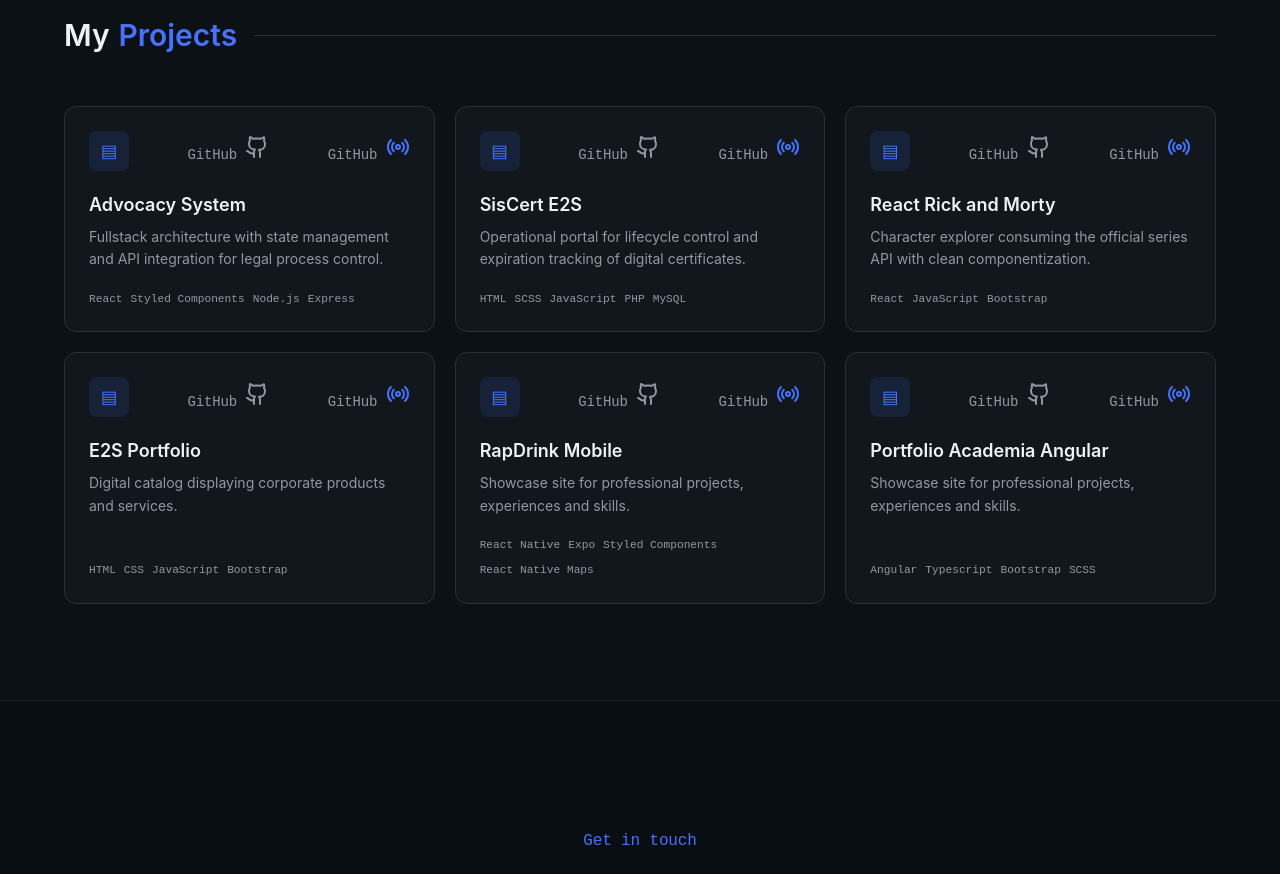
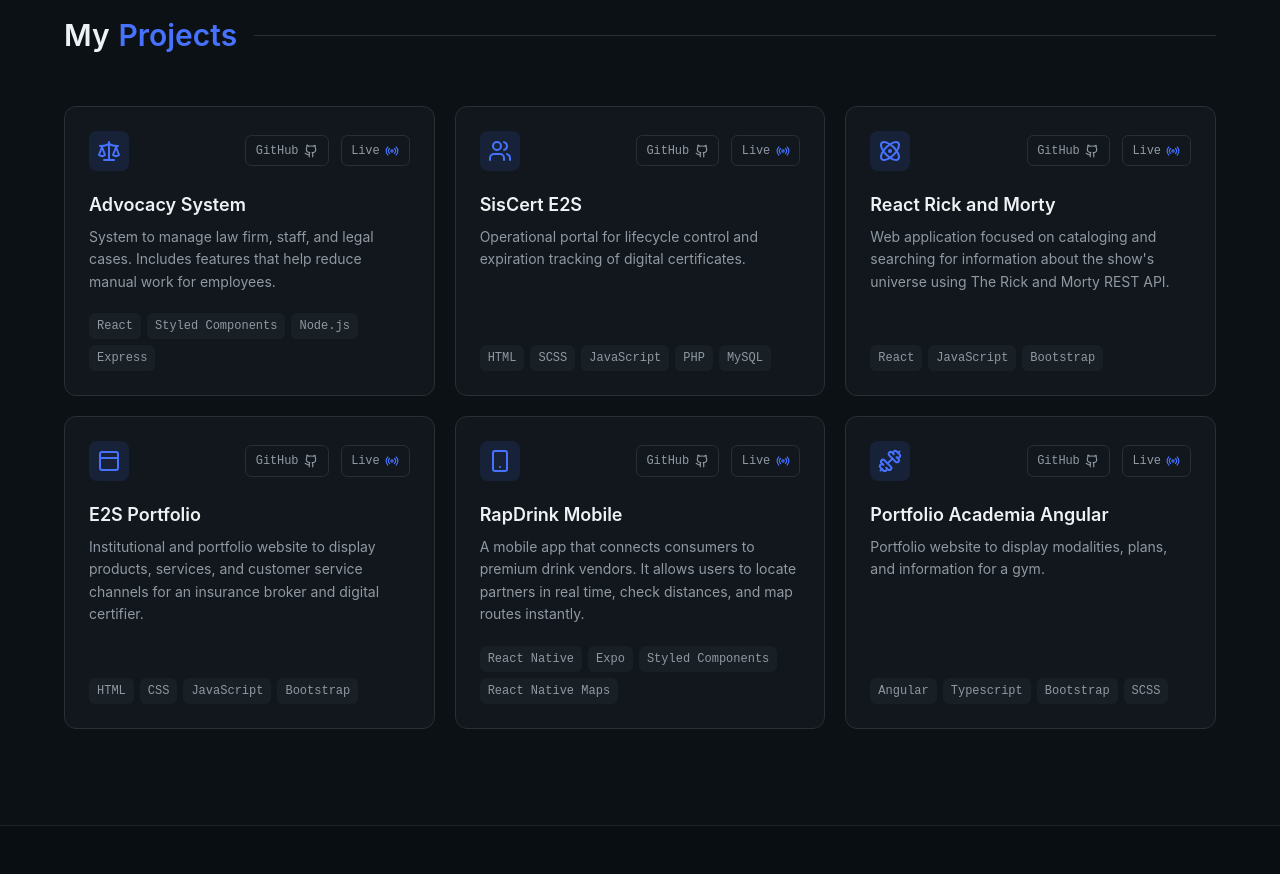
Before and after one commit to rafaelcarvalho-git/portfolio-rafael-carvalho, an Angular app: page / in a window 1280 px wide. Shown: the part 3140-4014 px from the top of the page. Built offline with nearby package versions, Linux system fonts and the light colour scheme.

Commit message:
concluindo projetos

```diff
--- a/src/app/shared/projects/projects.html
+++ b/src/app/shared/projects/projects.html
@@ -8,17 +8,19 @@
       @for (project of projects; track project.name) {
         <article class="project">
           <div class="project-top">
-            <div class="project-ico">▤</div>
+            <div class="project-ico" [innerHTML]="getIconSvg(project.icon)"></div>
+            <div>
               <a
                 class="gh mono"
-              href="https://github.com/rafaelcarvalho-git"
+                [href]="project.repo"
                 target="_blank"
-              rel="noreferrer"
+                rel="noopener noreferrer"
+                style="margin-right: 12px"
                 >GitHub
                 <svg
                   xmlns="http://www.w3.org/2000/svg"
-                width="24"
-                height="24"
+                  width="18"
+                  height="18"
                   viewBox="0 0 24 24"
                   fill="none"
                   stroke="currentColor"
@@ -33,16 +35,12 @@
                   <path d="M9 18c-4.51 2-5-2-7-2" />
                 </svg>
               </a>
-            <a
-              class="gh mono"
-              href="https://github.com/rafaelcarvalho-git"
-              target="_blank"
-              rel="noreferrer"
-              >GitHub
+              <a class="gh mono" [href]="project.link" target="_blank" rel="noopener noreferrer"
+                >Live
                 <svg
                   xmlns="http://www.w3.org/2000/svg"
-                width="24"
-                height="24"
+                  width="18"
+                  height="18"
                   viewBox="0 0 24 24"
                   fill="none"
                   stroke="#4672fe"
@@ -59,6 +57,7 @@
                 </svg>
               </a>
             </div>
+          </div>
           <h3>{{ project.name }}</h3>
           <p>{{ project.desc }}</p>
           <ul class="stack">
--- a/src/app/shared/projects/projects.scss
+++ b/src/app/shared/projects/projects.scss
@@ -5,12 +5,12 @@
   white-space: nowrap !important;
 }
 
-/* PROJECTS */
 .projects-grid {
   display: grid;
   grid-template-columns: repeat(3, 1fr);
   gap: 1.25rem;
 }
+
 .project {
   border: 1px solid var(--border);
   background: var(--surface);
@@ -20,16 +20,20 @@
   flex-direction: column;
   transition: all 0.3s;
 }
+
 .project:hover {
   border-color: color-mix(in oklab, var(--primary) 50%, transparent);
   transform: translateY(-4px);
 }
+
 .project-top {
   display: flex;
   justify-content: space-between;
   align-items: center;
+  gap: 0.5rem;
   margin-bottom: 1.25rem;
 }
+
 .project-ico {
   width: 40px;
   height: 40px;
@@ -40,14 +44,33 @@
   place-items: center;
   font-size: 1.1rem;
 }
+
 .project a.gh {
+  display: inline-flex;
+  align-items: center;
+  gap: 0.35rem;
   color: var(--muted);
-  transition: color 0.2s;
-  font-size: 0.875rem;
+  font-size: 0.75rem;
+  font-weight: 500;
+  text-decoration: none;
+  padding: 0.35rem 0.6rem;
+  border: 1px solid var(--border);
+  border-radius: 0.4rem;
+  background: transparent;
+  transition: all 0.2s ease;
 }
+
 .project a.gh:hover {
   color: var(--primary);
+  border-color: var(--primary);
+  background: color-mix(in oklab, var(--primary) 10%, transparent);
 }
+
+.project a.gh svg {
+  width: 14px;
+  height: 14px;
+}
+
 .project h3 {
   font-family: var(--font-display);
   font-size: 1.125rem;
@@ -55,22 +78,33 @@
   margin-bottom: 0.5rem;
   transition: color 0.2s;
 }
+
 .project:hover h3 {
   color: var(--primary);
 }
+
 .project p {
   font-size: 0.875rem;
   color: var(--muted);
   line-height: 1.6;
   flex: 1;
 }
+
 .project .stack {
   margin-top: 1.25rem;
   display: flex;
   flex-wrap: wrap;
-  gap: 0.5rem;
+  gap: 0.375rem;
+  list-style: none;
+  padding: 0;
+}
+
+.project .stack li {
   font-family: var(--font-mono);
-  font-size: 0.7rem;
+  font-size: 0.75rem;
+  padding: 0.25rem 0.5rem;
+  border-radius: 0.375rem;
+  background: var(--surface-2);
   color: var(--muted);
 }
 
--- a/src/app/shared/projects/projects.ts
+++ b/src/app/shared/projects/projects.ts
@@ -1,4 +1,5 @@
 import { Component } from '@angular/core';
+import { DomSanitizer, SafeHtml } from '@angular/platform-browser';
 
 interface Project {
   name: string;
@@ -6,6 +7,7 @@ interface Project {
   stack: string[];
   repo: string;
   link: string;
+  icon: string;
 }
 
 @Component({
@@ -16,13 +18,24 @@ interface Project {
   styleUrl: './projects.scss',
 })
 export class Projects {
+  constructor(private sanitizer: DomSanitizer) {}
+
+  getIconSvg(iconSvg: string): SafeHtml {
+    return this.sanitizer.bypassSecurityTrustHtml(iconSvg);
+  }
+
   projects: Project[] = [
     {
       name: 'Advocacy System',
-      desc: 'Fullstack architecture with state management and API integration for legal process control.',
+      desc: 'System to manage law firm, staff, and legal cases. Includes features that help reduce manual work for employees.',
       stack: ['React', 'Styled Components', 'Node.js', 'Express'],
       repo: 'https://github.com/rafaelcarvalho-git/advocacy-system-front-end',
       link: 'https://advocacy-system-front-end.vercel.app/',
+      icon: `
+        <svg xmlns="http://www.w3.org/2000/svg" width="24" height="24" viewBox="0 0 24 24" fill="none" stroke="currentColor" stroke-width="2" stroke-linecap="round" stroke-linejoin="round" class="lucide lucide-scale-icon lucide-scale">
+          <path d="M12 3v18"/><path d="m19 8 3 8a5 5 0 0 1-6 0zV7"/><path d="M3 7h1a17 17 0 0 0 8-2 17 17 0 0 0 8 2h1"/><path d="m5 8 3 8a5 5 0 0 1-6 0zV7"/><path d="M7 21h10"/>
+        </svg>
+      `,
     },
     {
       name: 'SisCert E2S',
@@ -30,34 +43,59 @@ export class Projects {
       stack: ['HTML', 'SCSS', 'JavaScript', 'PHP', 'MySQL'],
       repo: 'https://github.com/rafaelcarvalho-git/siscert-e2s',
       link: 'https://siscert-e2s.vercel.app/',
+      icon: `
+        <svg xmlns="http://www.w3.org/2000/svg" width="24" height="24" viewBox="0 0 24 24" fill="none" stroke="currentColor" stroke-width="2" stroke-linecap="round" stroke-linejoin="round" class="lucide lucide-users-icon lucide-users">
+          <path d="M16 21v-2a4 4 0 0 0-4-4H6a4 4 0 0 0-4 4v2"/><path d="M16 3.128a4 4 0 0 1 0 7.744"/><path d="M22 21v-2a4 4 0 0 0-3-3.87"/><circle cx="9" cy="7" r="4"/>
+        </svg>
+      `,
     },
     {
       name: 'React Rick and Morty',
-      desc: 'Character explorer consuming the official series API with clean componentization.',
+      desc: "Web application focused on cataloging and searching for information about the show's universe using The Rick and Morty REST API.",
       stack: ['React', 'JavaScript', 'Bootstrap'],
       repo: 'https://github.com/rafaelcarvalho-git/react-rick-and-morty',
       link: 'https://reactrickandmortyproject.vercel.app/',
+      icon: `
+        <svg xmlns="http://www.w3.org/2000/svg" width="24" height="24" viewBox="0 0 24 24" fill="none" stroke="currentColor" stroke-width="2" stroke-linecap="round" stroke-linejoin="round" class="lucide lucide-atom-icon lucide-atom">
+          <circle cx="12" cy="12" r="1"/><path d="M20.2 20.2c2.04-2.03.02-7.36-4.5-11.9-4.54-4.52-9.87-6.54-11.9-4.5-2.04 2.03-.02 7.36 4.5 11.9 4.54 4.52 9.87 6.54 11.9 4.5Z"/><path d="M15.7 15.7c4.52-4.54 6.54-9.87 4.5-11.9-2.03-2.04-7.36-.02-11.9 4.5-4.52 4.54-6.54 9.87-4.5 11.9 2.03 2.04 7.36.02 11.9-4.5Z"/>
+        </svg>
+      `,
     },
     {
       name: 'E2S Portfolio',
-      desc: 'Digital catalog displaying corporate products and services.',
+      desc: 'Institutional and portfolio website to display products, services, and customer service channels for an insurance broker and digital certifier.',
       stack: ['HTML', 'CSS', 'JavaScript', 'Bootstrap'],
       repo: 'https://github.com/rafaelcarvalho-git/e2sweb',
       link: 'https://e2s-corretoradeseguros.web.app/',
+      icon: `
+        <svg xmlns="http://www.w3.org/2000/svg" width="24" height="24" viewBox="0 0 24 24" fill="none" stroke="currentColor" stroke-width="2" stroke-linecap="round" stroke-linejoin="round" class="lucide lucide-panel-top-icon lucide-panel-top">
+          <rect width="18" height="18" x="3" y="3" rx="2"/><path d="M3 9h18"/>
+        </svg>
+      `,
     },
     {
       name: 'RapDrink Mobile',
-      desc: 'Showcase site for professional projects, experiences and skills.',
+      desc: 'A mobile app that connects consumers to premium drink vendors. It allows users to locate partners in real time, check distances, and map routes instantly.',
       stack: ['React Native', 'Expo', 'Styled Components', 'React Native Maps'],
       repo: 'https://github.com/rafaelcarvalho-git/rapdrink-mobile',
-      link: '',
+      link: 'https://github.com/rafaelcarvalho-git/rapdrink-mobile/blob/main/README.md',
+      icon: `
+        <svg xmlns="http://www.w3.org/2000/svg" width="24" height="24" viewBox="0 0 24 24" fill="none" stroke="currentColor" stroke-width="2" stroke-linecap="round" stroke-linejoin="round" class="lucide lucide-smartphone-icon lucide-smartphone">
+          <rect width="14" height="20" x="5" y="2" rx="2" ry="2"/><path d="M12 18h.01"/>
+        </svg>
+      `,
     },
     {
       name: 'Portfolio Academia Angular',
-      desc: 'Showcase site for professional projects, experiences and skills.',
+      desc: 'Portfolio website to display modalities, plans, and information for a gym.',
       stack: ['Angular', 'Typescript', 'Bootstrap', 'SCSS'],
       repo: 'https://github.com/rafaelcarvalho-git/portfolio-academia-angular',
       link: 'https://portfolio-academia-angular.vercel.app/',
+      icon: `
+        <svg xmlns="http://www.w3.org/2000/svg" width="24" height="24" viewBox="0 0 24 24" fill="none" stroke="currentColor" stroke-width="2" stroke-linecap="round" stroke-linejoin="round" class="lucide lucide-dumbbell-icon lucide-dumbbell">
+          <path d="M17.596 12.768a2 2 0 1 0 2.829-2.829l-1.768-1.767a2 2 0 0 0 2.828-2.829l-2.828-2.828a2 2 0 0 0-2.829 2.828l-1.767-1.768a2 2 0 1 0-2.829 2.829z"/><path d="m2.5 21.5 1.4-1.4"/><path d="m20.1 3.9 1.4-1.4"/><path d="M5.343 21.485a2 2 0 1 0 2.829-2.828l1.767 1.768a2 2 0 1 0 2.829-2.829l-6.364-6.364a2 2 0 1 0-2.829 2.829l1.768 1.767a2 2 0 0 0-2.828 2.829z"/><path d="m9.6 14.4 4.8-4.8"/>
+        </svg>
+      `,
     },
   ];
 }
--- a/src/app/shared/skills/skills.ts
+++ b/src/app/shared/skills/skills.ts
@@ -22,6 +22,7 @@ export class Skills {
         'RxJS',
         'TypeScript',
         'JavaScript',
+        'Axios',
         'SCSS / SASS',
         'Styled Components',
         'Material UI',
```
Lines whose indentation alone changed are shown as unchanged.
